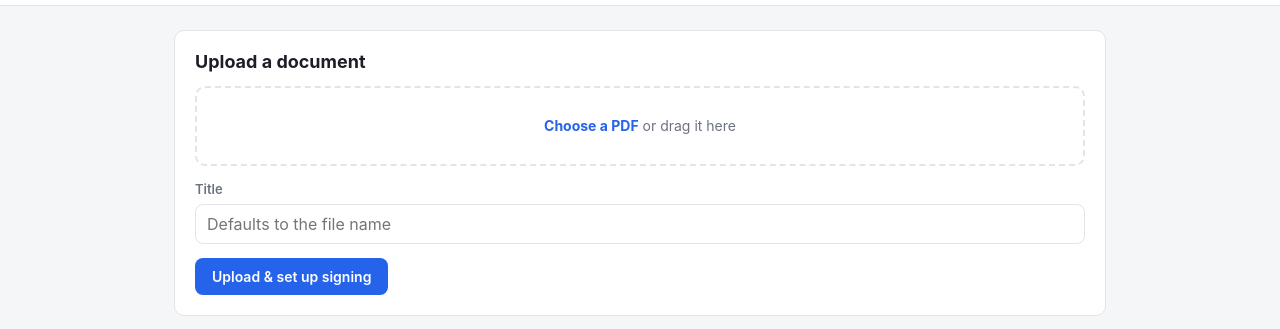
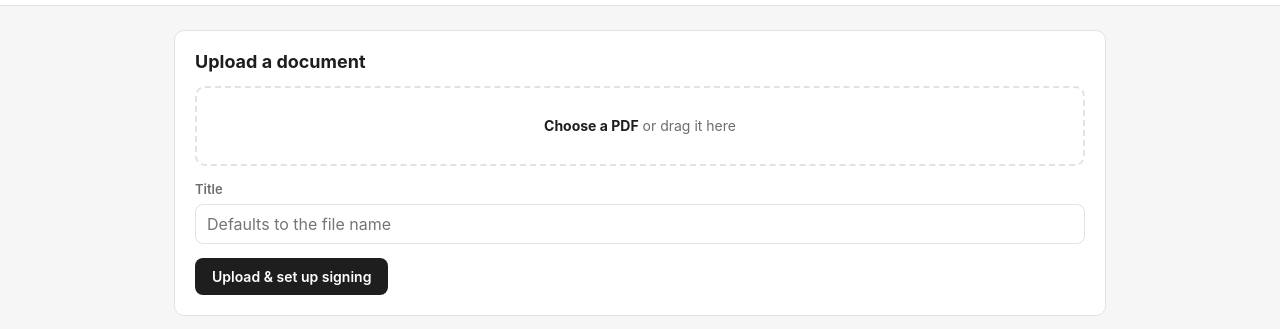
Before and after one commit to Imdabossou/LiteSign, a website: page public/index.html in a window 1280 px wide. Shown: the part 56-385 px from the top of the page. Drawn offline with Linux system fonts and the light colour scheme; no server answers.

Commit message:
Go monochrome
Accents and tinted backgrounds become neutral. Signer colours and status colours
stay fixed because they carry meaning.

Co-Authored-By: Claude Opus 5.5 <noreply@anthropic.com>

```diff
--- a/public/style.css
+++ b/public/style.css
@@ -1,16 +1,16 @@
 :root {
   color-scheme: light;
-  --bg: #f5f6f8;
+  --bg: #f6f6f6;
   --card: #ffffff;
   --surface: #ffffff;
-  --surface-hover: #f0f1f3;
-  --subtle: #eef0f3;
-  --border: #e2e4e9;
-  --text: #1c1f26;
-  --muted: #6b7280;
-  --accent: #2563eb;
-  --accent-dark: #1d4ed8;
-  --accent-soft: #eff4ff;
+  --surface-hover: #f0f0f0;
+  --subtle: #eeeeee;
+  --border: #e2e2e2;
+  --text: #1e1e1e;
+  --muted: #6e6e6e;
+  --accent: #1e1e1e;
+  --accent-dark: #3a3a3a;
+  --accent-soft: #ececec;
   --on-accent: #ffffff;
   --green: #16a34a;
   --green-soft: #dcfce7;
@@ -21,12 +21,12 @@
   --danger: #dc2626;
   --danger-soft: #fee2e2;
   --danger-text: #991b1b;
-  --canvas-bg: #d8dadf;
+  --canvas-bg: #d9d9d9;
   --overlay: rgba(0, 0, 0, 0.45);
   --shadow: rgba(0, 0, 0, 0.15);
-  --toast-bg: #1c1f26;
+  --toast-bg: #1e1e1e;
   --toast-text: #ffffff;
-  --focus-ring: rgba(37, 99, 235, 0.15);
+  --focus-ring: rgba(0, 0, 0, 0.12);
   /* Documents and signature pads are "paper" and stay light in both themes. */
   --paper: #ffffff;
   --ink: #111111;
@@ -36,18 +36,18 @@
 @media (prefers-color-scheme: dark) {
   :root:not([data-theme="light"]) {
     color-scheme: dark;
-    --bg: #0f1115;
-    --card: #181b21;
-    --surface: #20242c;
-    --surface-hover: #2a2f39;
-    --subtle: #262a33;
-    --border: #2f3440;
-    --text: #e6e8ec;
-    --muted: #9aa1ad;
-    --accent: #4f8cff;
-    --accent-dark: #3b7bf5;
-    --accent-soft: #1a2740;
-    --on-accent: #ffffff;
+    --bg: #121212;
+    --card: #1a1a1a;
+    --surface: #222222;
+    --surface-hover: #2c2c2c;
+    --subtle: #282828;
+    --border: #323232;
+    --text: #e8e8e8;
+    --muted: #a0a0a0;
+    --accent: #e8e8e8;
+    --accent-dark: #cfcfcf;
+    --accent-soft: #2c2c2c;
+    --on-accent: #121212;
     --green: #4ade80;
     --green-soft: #13301f;
     --green-text: #86efac;
@@ -57,28 +57,28 @@
     --danger: #f87171;
     --danger-soft: #3a1717;
     --danger-text: #fca5a5;
-    --canvas-bg: #0a0c0f;
+    --canvas-bg: #0c0c0c;
     --overlay: rgba(0, 0, 0, 0.65);
     --shadow: rgba(0, 0, 0, 0.5);
-    --toast-bg: #e6e8ec;
-    --toast-text: #0f1115;
-    --focus-ring: rgba(79, 140, 255, 0.3);
+    --toast-bg: #e8e8e8;
+    --toast-text: #121212;
+    --focus-ring: rgba(255, 255, 255, 0.25);
   }
 }
 :root[data-theme="dark"] {
   color-scheme: dark;
-  --bg: #0f1115;
-  --card: #181b21;
-  --surface: #20242c;
-  --surface-hover: #2a2f39;
-  --subtle: #262a33;
-  --border: #2f3440;
-  --text: #e6e8ec;
-  --muted: #9aa1ad;
-  --accent: #4f8cff;
-  --accent-dark: #3b7bf5;
-  --accent-soft: #1a2740;
-  --on-accent: #ffffff;
+  --bg: #121212;
+  --card: #1a1a1a;
+  --surface: #222222;
+  --surface-hover: #2c2c2c;
+  --subtle: #282828;
+  --border: #323232;
+  --text: #e8e8e8;
+  --muted: #a0a0a0;
+  --accent: #e8e8e8;
+  --accent-dark: #cfcfcf;
+  --accent-soft: #2c2c2c;
+  --on-accent: #121212;
   --green: #4ade80;
   --green-soft: #13301f;
   --green-text: #86efac;
@@ -88,12 +88,12 @@
   --danger: #f87171;
   --danger-soft: #3a1717;
   --danger-text: #fca5a5;
-  --canvas-bg: #0a0c0f;
+  --canvas-bg: #0c0c0c;
   --overlay: rgba(0, 0, 0, 0.65);
   --shadow: rgba(0, 0, 0, 0.5);
-  --toast-bg: #e6e8ec;
-  --toast-text: #0f1115;
-  --focus-ring: rgba(79, 140, 255, 0.3);
+  --toast-bg: #e8e8e8;
+  --toast-text: #121212;
+  --focus-ring: rgba(255, 255, 255, 0.25);
 }
 * { box-sizing: border-box; }
 [hidden] { display: none !important; }
@@ -358,7 +358,7 @@ details.card[open] summary::after { content: '▾'; }
 .modal { background: var(--card); border-radius: var(--radius); padding: 20px; width: 480px; max-width: 100%; box-shadow: 0 10px 40px var(--shadow); }
 .modal-actions { display: flex; gap: 8px; margin-top: 14px; }
 .spacer { flex: 1; }
-.sigpad-canvas { border: 1px dashed #b8bcc6; border-radius: 8px; touch-action: none; cursor: crosshair; width: 100%; height: 180px; background: var(--paper); display: block; }
+.sigpad-canvas { border: 1px dashed #bcbcbc; border-radius: 8px; touch-action: none; cursor: crosshair; width: 100%; height: 180px; background: var(--paper); display: block; }
 .typed-preview { font-size: 40px; padding: 18px 8px; min-height: 90px; border-radius: 8px; margin-top: 8px; white-space: nowrap; overflow: hidden; text-overflow: ellipsis; color: var(--ink); background: var(--paper); }
 .tabs { display: flex; gap: 6px; margin-bottom: 12px; }
 .tab-btn { flex: 1; padding: 8px; border-radius: 6px; border: 1px solid var(--border); background: var(--surface); color: var(--text); cursor: pointer; font-size: 14px; font-family: inherit; }
```
